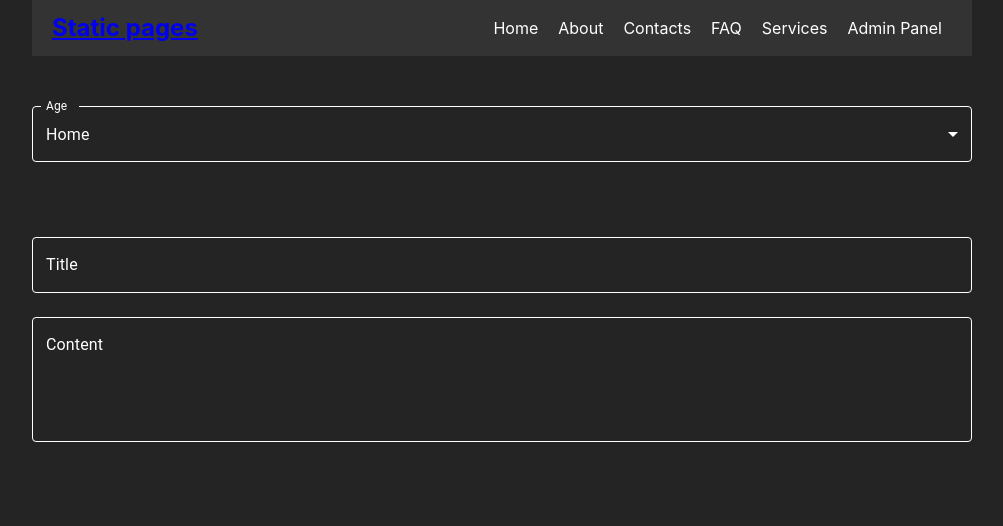
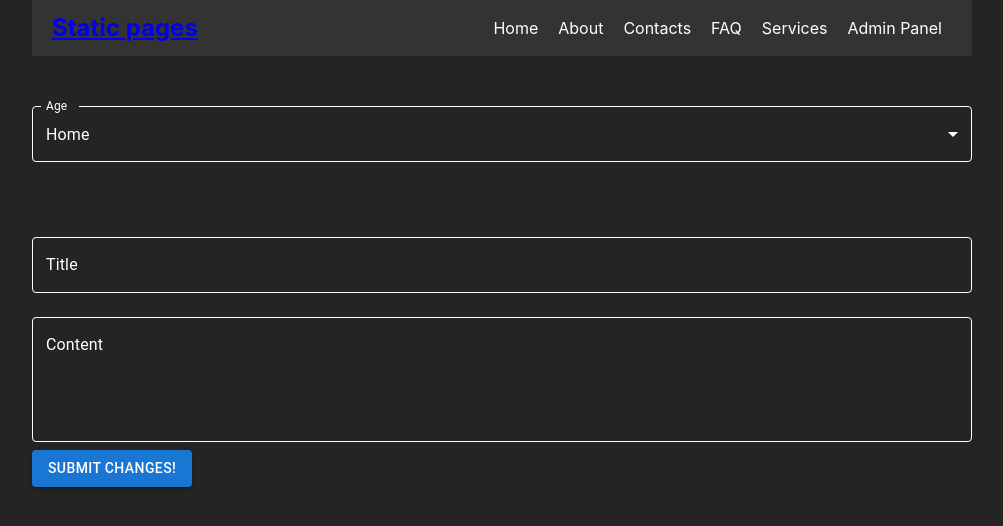
Before and after one commit to koog7/WebpageRedactor, a React (Vite) app: page /pages/admin in a window 1280 px wide. Shown: the top 526 px of the page, without its empty margins (138-1141 px from the left). Built offline with nearby package versions, Linux system fonts and the light colour scheme; no server answers.

Commit message:
Добавлена функция для отправки данных на бд и переадресация на страницу

```diff
--- a/src/containers/FormEdit.tsx
+++ b/src/containers/FormEdit.tsx
@@ -1,6 +1,7 @@
-import {FormControl, InputLabel, MenuItem, Select, SelectChangeEvent, TextField} from "@mui/material";
+import {Button, FormControl, InputLabel, MenuItem, Select, SelectChangeEvent, TextField} from "@mui/material";
 import {ChangeEvent, useEffect, useState} from "react";
 import axiosAPI from "../axios/AxiosAPI.tsx";
+import {useNavigate} from "react-router-dom";
 
 interface Props{
     title:string;
@@ -10,6 +11,7 @@ const FormEdit = () => {
 
     const [selectedValue, setSelectedValue] = useState<string>('home');
     const [pageInfo, setPageInfo] = useState<Props>({ title: '', content: '' });
+    const navigate = useNavigate();
 
     const getValue = (e: SelectChangeEvent) => {
         const value = e.target.value;
@@ -31,7 +33,10 @@ const FormEdit = () => {
     const getContentValue = (event: ChangeEvent<HTMLTextAreaElement>) => {
         setPageInfo({ ...pageInfo, content: event.target.value });
     };
-
+    const putData = async () => {
+        await axiosAPI.put(`/pages/${selectedValue}.json`, pageInfo)
+        await navigate(`/pages/${selectedValue}`)
+    }
     return (
         <div>
             <FormControl fullWidth sx={{marginTop: '50px'}}>
@@ -116,6 +121,7 @@ const FormEdit = () => {
                     },
                 }}
             />
+            <Button variant="contained" onClick={putData}>Submit changes!</Button>
         </div>
     );
 };
```
